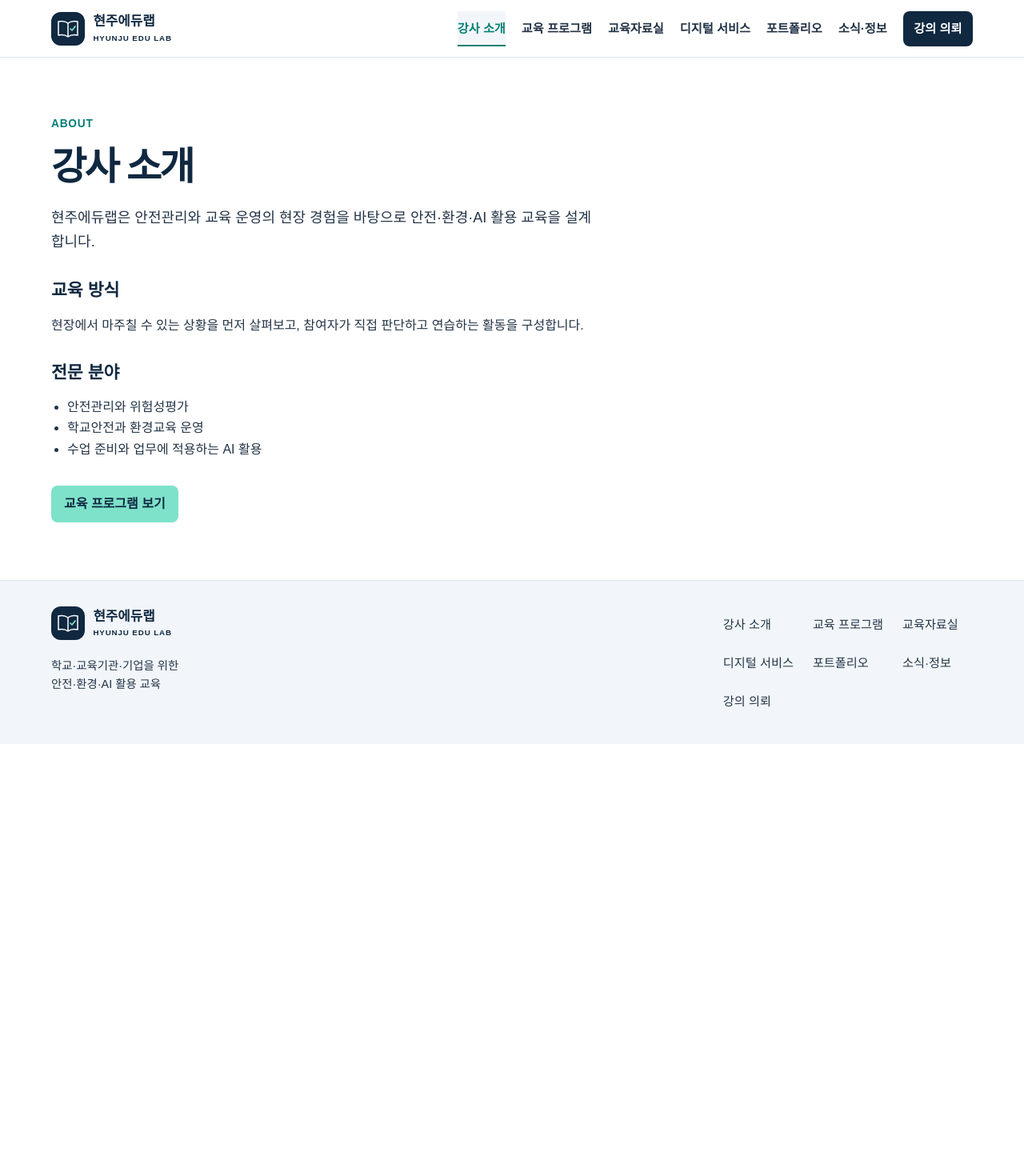
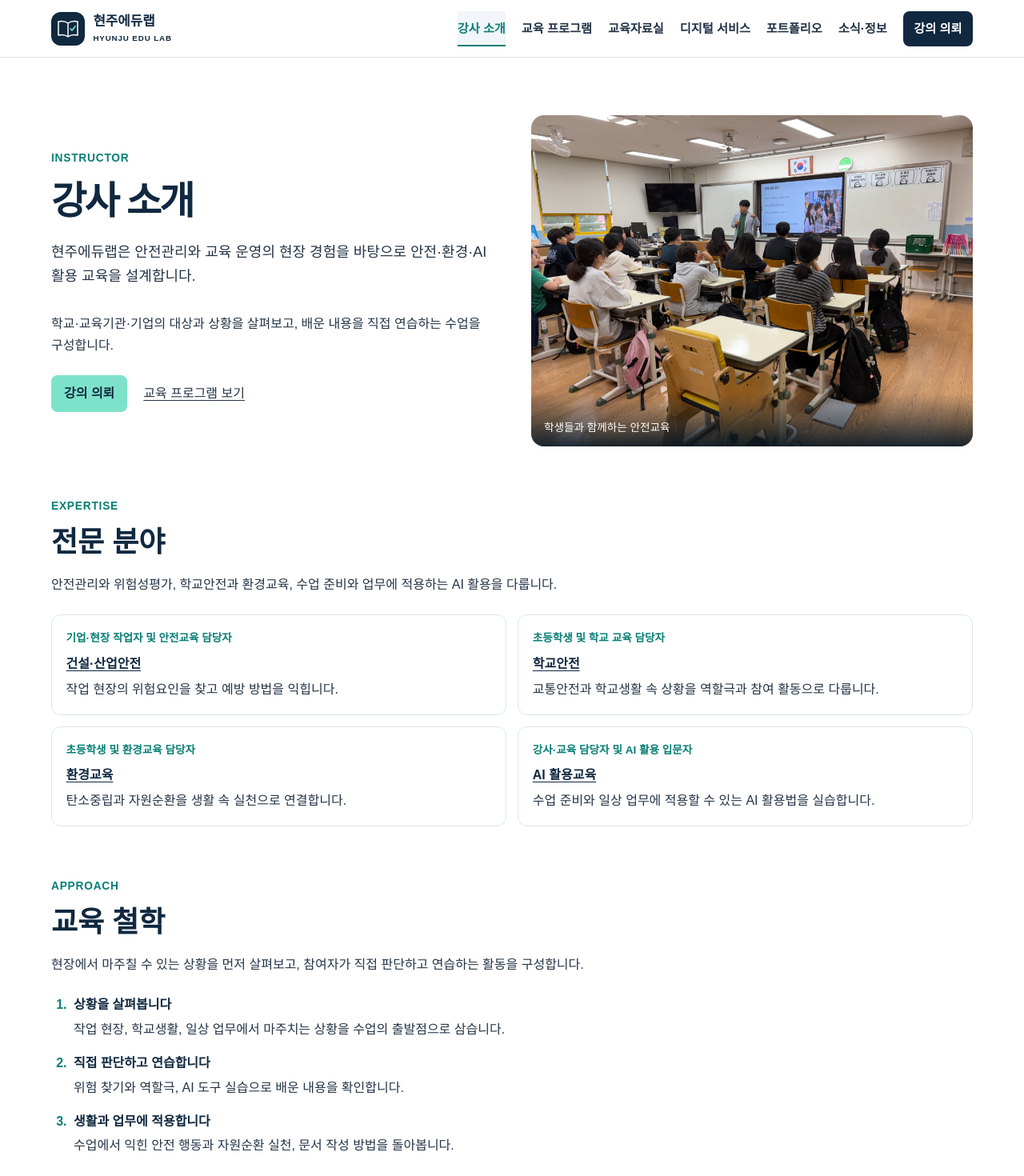
Before and after one commit to c7609chj8-dot/hyunju-edulab, a Next.js app: page /about in a window 1280 px wide. Shown: the top 1470 px of the page at 80% size. Before the commit the page ends 930 px from the top, so only its background shows below. Built offline with nearby package versions, Linux system fonts and the light colour scheme.

Commit message:
Improve instructor introduction and shared teaching approach

```diff
--- a/app/about/page.tsx
+++ b/app/about/page.tsx
@@ -1,32 +1,75 @@
 import type { Metadata } from "next";
 import Link from "next/link";
+import Image from "next/image";
+import { programs } from "../programs";
+import { teachingApproach } from "../teaching-approach";
 
 export const metadata: Metadata = {
   title: "강사 소개 | 현주에듀랩",
-  description: "현주에듀랩의 교육 방식과 전문 분야를 소개합니다.",
+  description: "안전·환경·AI 교육을 설계하는 현주에듀랩의 전문 분야와 교육 철학, 현장 수업 방식을 소개합니다.",
 };
 
 export default function AboutPage() {
   return (
     <article className="shell section content-page">
-      <p className="eyebrow">ABOUT</p>
-      <h1>강사 소개</h1>
-      <p className="page-lead">
-        현주에듀랩은 안전관리와 교육 운영의 현장 경험을 바탕으로 안전·환경·AI 활용 교육을 설계합니다.
-      </p>
-      <section className="content-section">
-        <h2>교육 방식</h2>
-        <p>현장에서 마주칠 수 있는 상황을 먼저 살펴보고, 참여자가 직접 판단하고 연습하는 활동을 구성합니다.</p>
-      </section>
-      <section className="content-section">
-        <h2>전문 분야</h2>
-        <ul className="topic-list">
-          <li>안전관리와 위험성평가</li>
-          <li>학교안전과 환경교육 운영</li>
-          <li>수업 준비와 업무에 적용하는 AI 활용</li>
+      <div className="about-intro">
+        <div>
+          <p className="eyebrow">INSTRUCTOR</p>
+          <h1>강사 소개</h1>
+          <p className="page-lead">
+            현주에듀랩은 안전관리와 교육 운영의 현장 경험을 바탕으로 안전·환경·AI 활용 교육을 설계합니다.
+          </p>
+          <p>학교·교육기관·기업의 대상과 상황을 살펴보고, 배운 내용을 직접 연습하는 수업을 구성합니다.</p>
+          <div className="about-actions section-action">
+            <Link className="button" href="/contact">강의 의뢰</Link>
+            <Link className="program-link inline-flex min-h-11 items-center" href="/education">교육 프로그램 보기</Link>
+          </div>
+        </div>
+        <figure className="about-photo">
+          <Image
+            src="/images/school-safety-class.jpg"
+            alt="교실에서 학생들과 안전 상황을 살펴보는 교육 현장"
+            fill
+            sizes="(min-width: 896px) 550px, 90vw"
+          />
+          <figcaption>학생들과 함께하는 안전교육</figcaption>
+        </figure>
+      </div>
+      <section className="about-section" aria-labelledby="expertise-title">
+        <p className="eyebrow">EXPERTISE</p>
+        <h2 id="expertise-title">전문 분야</h2>
+        <p className="section-description">안전관리와 위험성평가, 학교안전과 환경교육, 수업 준비와 업무에 적용하는 AI 활용을 다룹니다.</p>
+        <ul className="program-grid program-grid-detailed">
+          {programs.map(({ slug, name, detail, audience }) => (
+            <li key={slug}>
+              <p className="program-audience">{audience}</p>
+              <h3><Link className="program-link" href={`/education#${slug}`}>{name}</Link></h3>
+              <p>{detail}</p>
+            </li>
+          ))}
         </ul>
       </section>
-      <Link className="button" href="/education">교육 프로그램 보기</Link>
+      <section className="about-section" aria-labelledby="philosophy-title">
+        <p className="eyebrow">APPROACH</p>
+        <h2 id="philosophy-title">교육 철학</h2>
+        <p className="section-description">현장에서 마주칠 수 있는 상황을 먼저 살펴보고, 참여자가 직접 판단하고 연습하는 활동을 구성합니다.</p>
+        <ol className="teaching-steps">
+          {teachingApproach.map(({ title, description }) => (
+            <li key={title}>
+              <h3>{title}</h3>
+              <p>{description}</p>
+            </li>
+          ))}
+        </ol>
+      </section>
+      <section className="about-section" aria-labelledby="related-title">
+        <h2 id="related-title">자료와 진행 사례</h2>
+        <p>교육자료의 학습 목표와 활동 예시, 현재 진행 중인 자료 준비·홈페이지 구축 과정을 살펴보세요.</p>
+        <div className="about-actions section-action">
+          <Link className="program-link inline-flex min-h-11 items-center" href="/materials">교육자료 살펴보기</Link>
+          <Link className="program-link inline-flex min-h-11 items-center" href="/portfolio">진행 사례 보기</Link>
+        </div>
+      </section>
     </article>
   );
 }
--- a/app/globals.css
+++ b/app/globals.css
@@ -75,6 +75,13 @@ h2 { color: var(--color-navy); font-size: clamp(1.6rem, 3vw, 2.25rem); line-heig
 .program-link { text-decoration: underline; text-underline-offset: .2em; }
 .content-page h1 { color: var(--color-navy); }
 .page-lead { max-width: 43rem; margin-block: 1rem 2rem; font-size: 1.125rem; }
+.about-intro { display: grid; gap: 2rem; align-items: center; }
+.about-photo { position: relative; aspect-ratio: 4 / 3; overflow: hidden; border-radius: 1rem; background: var(--color-surface); }
+.about-photo img { object-fit: cover; }
+.about-photo figcaption { position: absolute; inset: auto 0 0; padding: 2rem 1rem .75rem; color: white; background: linear-gradient(transparent, #071724e8); font-size: .85rem; }
+.about-section { margin-top: clamp(2.5rem, 6vw, 4rem); }
+.about-section .teaching-steps { max-width: 43rem; }
+.about-actions { display: flex; flex-wrap: wrap; align-items: center; gap: .75rem 1.25rem; }
 .content-section { max-width: 43rem; margin-bottom: 2rem; }
 .content-section h2, .program-grid-detailed h2 { font-size: 1.35rem; }
 .topic-list { list-style: disc; padding-inline-start: 1.25rem; }
@@ -116,6 +123,7 @@ h2 { color: var(--color-navy); font-size: clamp(1.6rem, 3vw, 2.25rem); line-heig
   .footer-links { width: auto; grid-template-columns: repeat(3, minmax(0, 1fr)); }
 }
 @media (min-width: 56rem) {
+  .about-intro { grid-template-columns: repeat(2, minmax(0, 1fr)); gap: 3rem; }
   .home-about-inner { grid-template-columns: repeat(2, minmax(0, 1fr)); gap: 3rem; }
   .hero-inner { grid-template-columns: minmax(0, 1fr) minmax(0, 1fr); }
   .program-grid:not(.program-grid-detailed) { grid-template-columns: repeat(4, minmax(0, 1fr)); }
--- a/app/page.tsx
+++ b/app/page.tsx
@@ -1,6 +1,7 @@
 import Link from "next/link";
 import Image from "next/image";
 import { programs } from "./programs";
+import { teachingApproach } from "./teaching-approach";
 
 export default function Home() {
   return (
@@ -73,18 +74,12 @@ export default function Home() {
             <Link className="button section-action" href="/about">강사 소개 보기</Link>
           </div>
           <ol className="teaching-steps">
-            <li>
-              <h3>상황을 살펴봅니다</h3>
-              <p>작업 현장, 학교생활, 일상 업무에서 마주치는 상황을 수업의 출발점으로 삼습니다.</p>
-            </li>
-            <li>
-              <h3>직접 판단하고 연습합니다</h3>
-              <p>위험 찾기와 역할극, AI 도구 실습으로 배운 내용을 확인합니다.</p>
-            </li>
-            <li>
-              <h3>생활과 업무에 적용합니다</h3>
-              <p>수업에서 익힌 안전 행동과 자원순환 실천, 문서 작성 방법을 돌아봅니다.</p>
-            </li>
+            {teachingApproach.map(({ title, description }) => (
+              <li key={title}>
+                <h3>{title}</h3>
+                <p>{description}</p>
+              </li>
+            ))}
           </ol>
         </div>
       </section>
--- /dev/null
+++ b/app/teaching-approach.ts
@@ -0,0 +1,14 @@
+export const teachingApproach = [
+  {
+    title: "상황을 살펴봅니다",
+    description: "작업 현장, 학교생활, 일상 업무에서 마주치는 상황을 수업의 출발점으로 삼습니다.",
+  },
+  {
+    title: "직접 판단하고 연습합니다",
+    description: "위험 찾기와 역할극, AI 도구 실습으로 배운 내용을 확인합니다.",
+  },
+  {
+    title: "생활과 업무에 적용합니다",
+    description: "수업에서 익힌 안전 행동과 자원순환 실천, 문서 작성 방법을 돌아봅니다.",
+  },
+];
```
Also changed, not shown: 1 other file (tests, documents, lock files or other folders).
